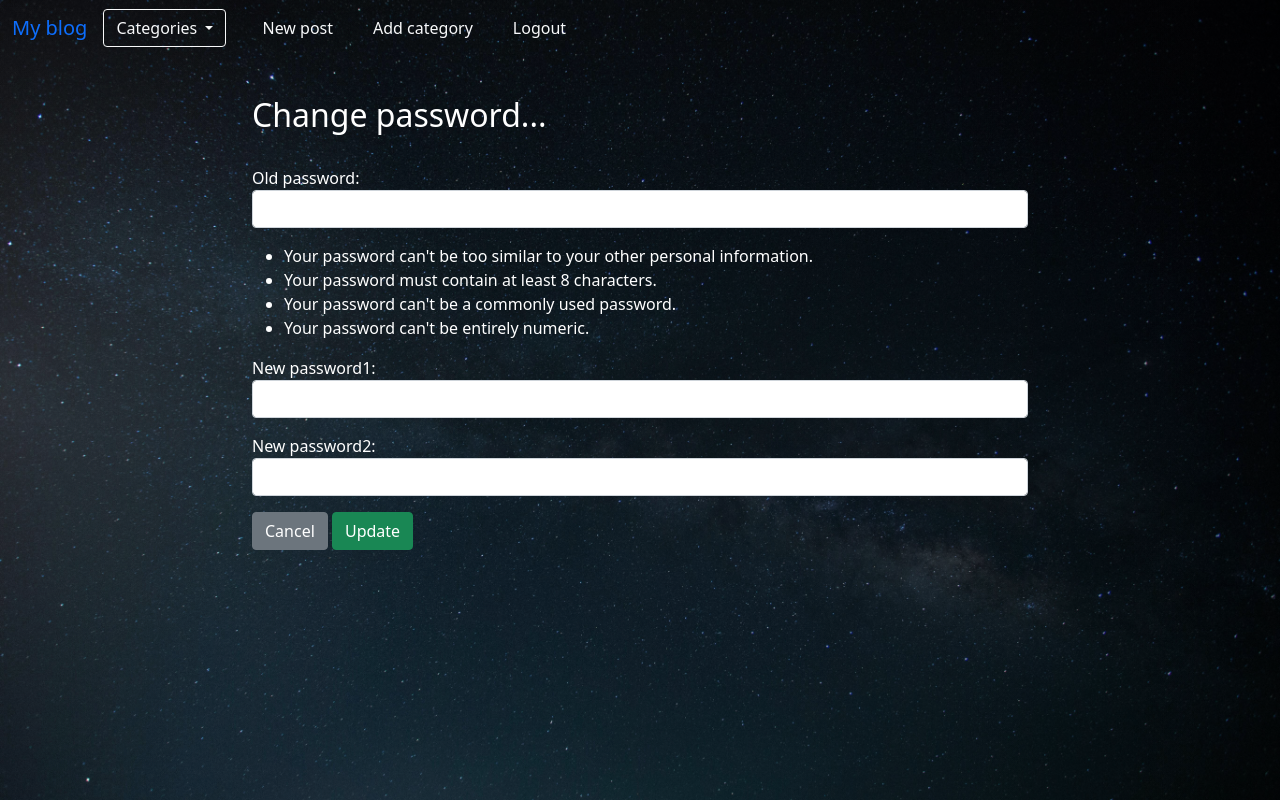
After one commit to Sir-Jude/Blog, a Django app: page /registration/password/ in a window 1280 px wide. The commit adds this page. Run offline with Django 5.2, Linux system fonts and the light colour scheme; the visitor is signed in with stand-in values (Sample User, id 1); data that the repository does not hold is empty.

Commit message:
Add profile editing and password change functionality with UI improvements
- Add 'Edit profile' button to navbar for logged-in users
- Implement profile editing via `EditProfileForm` and `UserProfileEditView`:
- Create `edit_profile.html` template for profile editing form
- Add password change functionality via `PasswordChangingForm` and `PasswordChangeView`:
  - create `change_password.html` template for password change form
  - move password guidelines between old and new password fields
  - display flash success message on password change.
- Enhance flash messages by adding 'X' close button to make them dismissible with
  Bootstrap
- Swap order of 'Cancel' button in various templates for better form navigation:
  - `new_post.html`, `edit_post.html`, `new_category.html`, `delete_post.html`,
    `new_comment.html`."

```diff
--- a/blog/templates/blog/base.html
+++ b/blog/templates/blog/base.html
@@ -62,6 +62,14 @@
                       style="margin: 0; border: none"
                     >Add category</a>
                   </li>
+                {% else %}
+                  <li class="nav-item me-2">
+                    <a
+                      href="{% url 'registration:edit_profile' %}"
+                      class="btn btn-outline-light me-2"
+                      style="margin: 0; border: none"
+                    >Edit profile</a>
+                  </li>
                 {% endif %}
                 <li class="nav-item">
                   <form method="POST" action="{% url 'logout' %}" class="d-inline">
@@ -100,6 +108,16 @@
     <p>
       <div class="text-container">
         <div class="container" style="max-width: 800px; margin: 0 auto; color: white;">
+          {% if messages %}
+            <div>
+              {% for message in messages %}
+              <div class="alert alert-{{ message.tags }} alert-dismissible fade show" role="alert">
+                {{ message }}
+                <button type="button" class="btn-close" data-bs-dismiss="alert" aria-label="Close"></button>
+              </div>
+              {% endfor %}
+            </div>
+          {% endif %}
           {% block content %}
           {% endblock content %}
         </div>
--- a/blog/templates/blog/delete_post.html
+++ b/blog/templates/blog/delete_post.html
@@ -15,8 +15,8 @@
           <strong>Are you sure you would like to delete it?!</strong>
         </p>
       </fieldset>
+      <a href="{% url 'blog:home' %}" class="btn btn-secondary">Cancel</a>
       <button type="submit" class="btn btn-danger">Delete</button>
-      <a href="{% url 'blog:home' %}" class="btn btn-secondary">Cancel</a>
     </form>
   </div>
 {% else %}
--- a/blog/templates/blog/new_category.html
+++ b/blog/templates/blog/new_category.html
@@ -20,8 +20,8 @@
           {{ form.as_p }}
         </p>
       </fieldset>
+      <a href="{% url 'blog:home' %}" class="btn btn-secondary">Cancel</a>
       <button type="submit" class="btn btn-success">Add</button>
-      <a href="{% url 'blog:home' %}" class="btn btn-secondary">Cancel</a>
     </form>
   </div>
 {% else %}
--- a/blog/templates/blog/new_comment.html
+++ b/blog/templates/blog/new_comment.html
@@ -13,8 +13,8 @@
           {{ form.as_p }}
         </p>
       </fieldset>
+      <a href="{% url 'blog:home' %}" class="btn btn-secondary">Cancel</a>
       <button type="submit" class="btn btn-success">Comment</button>
-      <a href="{% url 'blog:home' %}" class="btn btn-secondary">Cancel</a>
     </form>
   </div>
 {% else %}
--- a/blog/templates/blog/new_post.html
+++ b/blog/templates/blog/new_post.html
@@ -14,8 +14,8 @@
           {{ form.as_p }}
         </p>
       </fieldset>
+      <a href="{% url 'blog:home' %}" class="btn btn-secondary">Cancel</a>
       <button type="submit" class="btn btn-success">Post</button>
-      <a href="{% url 'blog:home' %}" class="btn btn-secondary">Cancel</a>
     </form>
   </div>
 {% else %}
--- a/registration/forms.py
+++ b/registration/forms.py
@@ -1,6 +1,7 @@
-from django.contrib.auth.forms import UserCreationForm
+from django.contrib.auth.forms import UserCreationForm, UserChangeForm, PasswordChangeForm
 from django.contrib.auth.models import User
 from django import forms
+from django.urls import reverse_lazy
 
 
 class RegistrationForm(UserCreationForm):
@@ -16,3 +17,38 @@ class RegistrationForm(UserCreationForm):
         self.fields["username"].widget.attrs["class"] = "form-control"
         self.fields["password1"].widget.attrs["class"] = "form-control"
         self.fields["password2"].widget.attrs["class"] = "form-control"
+
+
+class EditProfileForm(UserChangeForm):
+    email = forms.EmailField(widget=forms.EmailInput(attrs={"class": "form-control"}))
+
+    class Meta:
+        model = User
+        fields = ("username", "email")
+
+    def __init__(self, *args, **kwargs):
+        super(EditProfileForm, self).__init__(*args, **kwargs)
+
+        self.fields["username"].widget.attrs["class"] = "form-control"
+        self.fields['password'].help_text = (
+            'Raw passwords are not stored, so there is no way to see this '
+            'user’s password, but you can change the password using '
+            '<a href="{}">this form</a>.'.format(reverse_lazy('registration:change_password'))
+        )
+
+
+class PasswordChangingForm(PasswordChangeForm):
+    old_password = forms.CharField(widget=forms.PasswordInput(attrs={"class": "form-control", "type":"password"}))
+    new_password1 = forms.CharField(widget=forms.PasswordInput(attrs={"class": "form-control", "type":"password"}))
+    new_password2 = forms.CharField(widget=forms.PasswordInput(attrs={"class": "form-control", "type":"password"}))
+
+    class Meta:
+        model = User
+        fields = ("old_password", "password1", "password2")
+
+    def __init__(self, *args, **kwargs):
+        super(PasswordChangingForm, self).__init__(*args, **kwargs)
+
+        self.fields["old_password"].widget.attrs["class"] = "form-control"
+        self.fields["new_password1"].widget.attrs["class"] = "form-control"
+        self.fields["new_password1"].widget.attrs["class"] = "form-control"
--- /dev/null
+++ b/registration/templates/registration/change_password.html
@@ -0,0 +1,42 @@
+{% extends 'blog/base.html' %}
+{% block title %}
+  Change password
+{% endblock title %}
+{% block content %}
+  <div class="form-group">
+    <form method="POST">
+      {% csrf_token %}
+      <fieldset>
+        <legend><h2>Change password...</h2></legend>
+        <p>
+          <div>
+            {{ form.old_password.label_tag }}
+            {{ form.old_password }}
+          </div>
+          <p>
+            <ul>
+              <li>Your password can't be too similar to your other personal information.</li>
+              <li>Your password must contain at least 8 characters.</li>
+              <li>Your password can't be a commonly used password.</li>
+              <li>Your password can't be entirely numeric.</li>
+            </ul>
+          </p>
+          <p>
+            <div>
+              {{ form.new_password1.label_tag }}
+              {{ form.new_password1 }}
+            </div>
+          </p>
+          <p>
+            <div>
+              {{ form.new_password2.label_tag }}
+              {{ form.new_password2 }}
+            </div>
+          </p>
+        </p>
+      </fieldset>
+      <a href="{% url 'registration:edit_profile' %}" class="btn btn-secondary">Cancel</a>
+      <button type="submit" class="btn btn-success">Update</button>
+    </form>
+  </div>
+{% endblock content %}
--- a/registration/urls.py
+++ b/registration/urls.py
@@ -6,4 +6,6 @@ from . import views
 app_name = "registration"
 urlpatterns = [
     path("register/", views.UserRegisterView.as_view(), name="register"),
+    path("edit_profile/", views.UserProfileEditView.as_view(), name="edit_profile"),
+    path("password/", views.PasswordChangeView.as_view(template_name="registration/change_password.html"), name="change_password"),
 ]
--- a/registration/views.py
+++ b/registration/views.py
@@ -1,11 +1,28 @@
-from django.shortcuts import render
+from django.contrib import messages
+from django.contrib.auth.views import PasswordChangeView
+
+from django.urls import reverse_lazy
 from django.views import generic
-from django.contrib.auth.forms import UserCreationForm
-from django.urls import reverse_lazy
-from .forms import RegistrationForm
+from .forms import RegistrationForm, EditProfileForm, PasswordChangingForm
 
 
 class UserRegisterView(generic.CreateView):
     form_class = RegistrationForm
     template_name = "registration/register.html"
     success_url = reverse_lazy("login")
+
+class UserProfileEditView(generic.UpdateView):
+    form_class = EditProfileForm
+    template_name = "registration/edit_profile.html"
+    success_url = reverse_lazy("home")
+
+    def get_object(self):
+        return self.request.user
+
+class PasswordChangeView(PasswordChangeView):
+    form_class = PasswordChangingForm
+    success_url = reverse_lazy("home")
+
+    def form_valid(self, form):
+        messages.success(self.request, "Your password was successfully updated!")
+        return super().form_valid(form)
```
Also changed, not shown: registration/templates/registration/edit_profile.html (renamed from blog/templates/blog/edit_post.html, +3 -7 lines).
